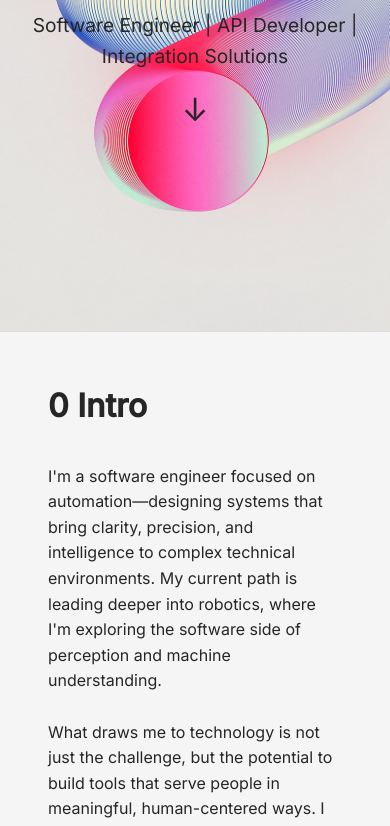
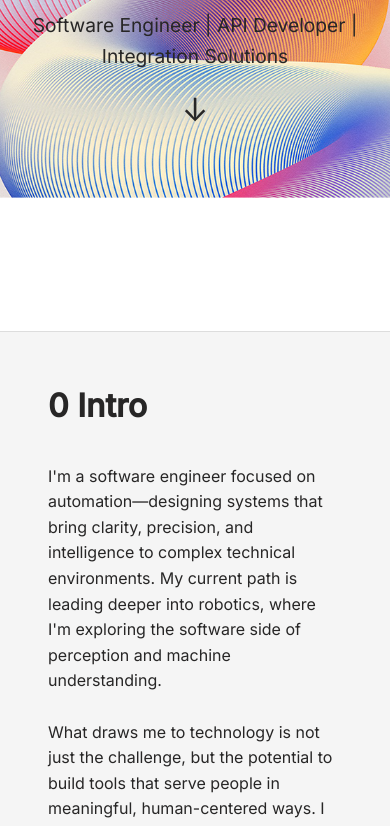
Before and after one commit to zlatkapod/personal-web, a plain HTML site: page index.html in a window 390 px wide. Shown: the part 562-1388 px from the top of the page. Drawn offline with Linux system fonts and the light colour scheme.

Commit message:
adjust background for mobile view

```diff
--- a/css/styles.css
+++ b/css/styles.css
@@ -16,17 +16,44 @@
     box-sizing: border-box;
 }
 
+/* Background image applied to a pseudo-element for better control */
+body::before {
+    content: '';
+    position: fixed;
+    top: 0;
+    left: 0;
+    width: 100%;
+    height: 100%;
+    background-image: url('../assets/images/background.jpg');
+    background-repeat: no-repeat;
+    background-size: cover;
+    background-position: center top;
+    z-index: -1;
+}
+
 body {
     font-family: 'Inter', 'Helvetica Neue', Arial, sans-serif;
     line-height: 1.6;
     color: var(--text-color);
-    background-color: var(--main-bg-color);
     font-size: 16px;
-    background-image: url('../assets/images/background.jpg');
-    background-repeat: no-repeat;
-    background-attachment: fixed;
-    background-size: cover;
-    background-position: center top;
+    position: relative;
+}
+
+/* Optimized background for mobile */
+@media (max-width: 767px) {
+    body::before {
+        background-position: center 0%;
+        background-attachment: scroll;
+        background-size: 220% auto;
+        transform: translateY(-10%);
+    }
+
+    /* Content sections with solid backgrounds for readability */
+    .podcast-section,
+    .episode,
+    footer {
+        background-color: var(--main-bg-color);
+    }
 }
 
 a {
```
